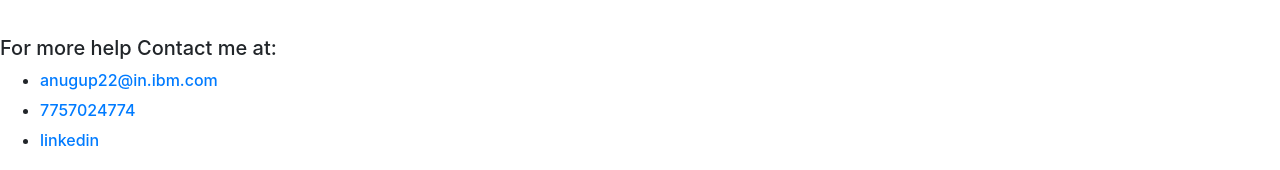
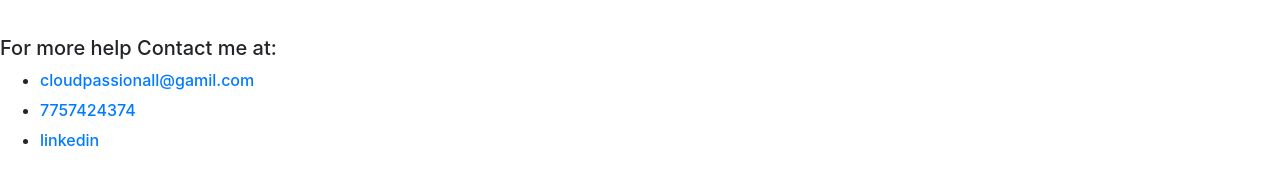
Before and after one commit to cloudpassion1801/angularSpringbootFrontEnd, an Angular app: page / in a window 1280 px wide. Shown: the part 412-582 px from the top of the page. Built offline with nearby package versions, Linux system fonts and the light colour scheme.

Commit message:
Update app.component.html

```diff
--- a/src/app/app.component.html
+++ b/src/app/app.component.html
@@ -28,10 +28,10 @@
 <h5>For more help Contact me at: </h5>
 <ul>
   <li>
-    <h6><a target="_blank" rel="noopener" href="https://angular.io/tutorial">anugup22@in.ibm.com</a></h6>
+    <h6><a target="_blank" rel="noopener" href="https://angular.io/tutorial">cloudpassionall@gamil.com</a></h6>
   </li>
   <li>
-    <h6><a target="_blank" rel="noopener" href="https://github.comngular/angular-cli/wiki">7757024774</a></h6>
+    <h6><a target="_blank" rel="noopener" href="https://github.comngular/angular-cli/wiki">7757424374</a></h6>
   </li>
   <li>
     <h6><a target="_blank" rel="noopener" href="https://www.linkedin.com/in/anurag-gupta-202661ab/">linkedin</a></h6>
```
